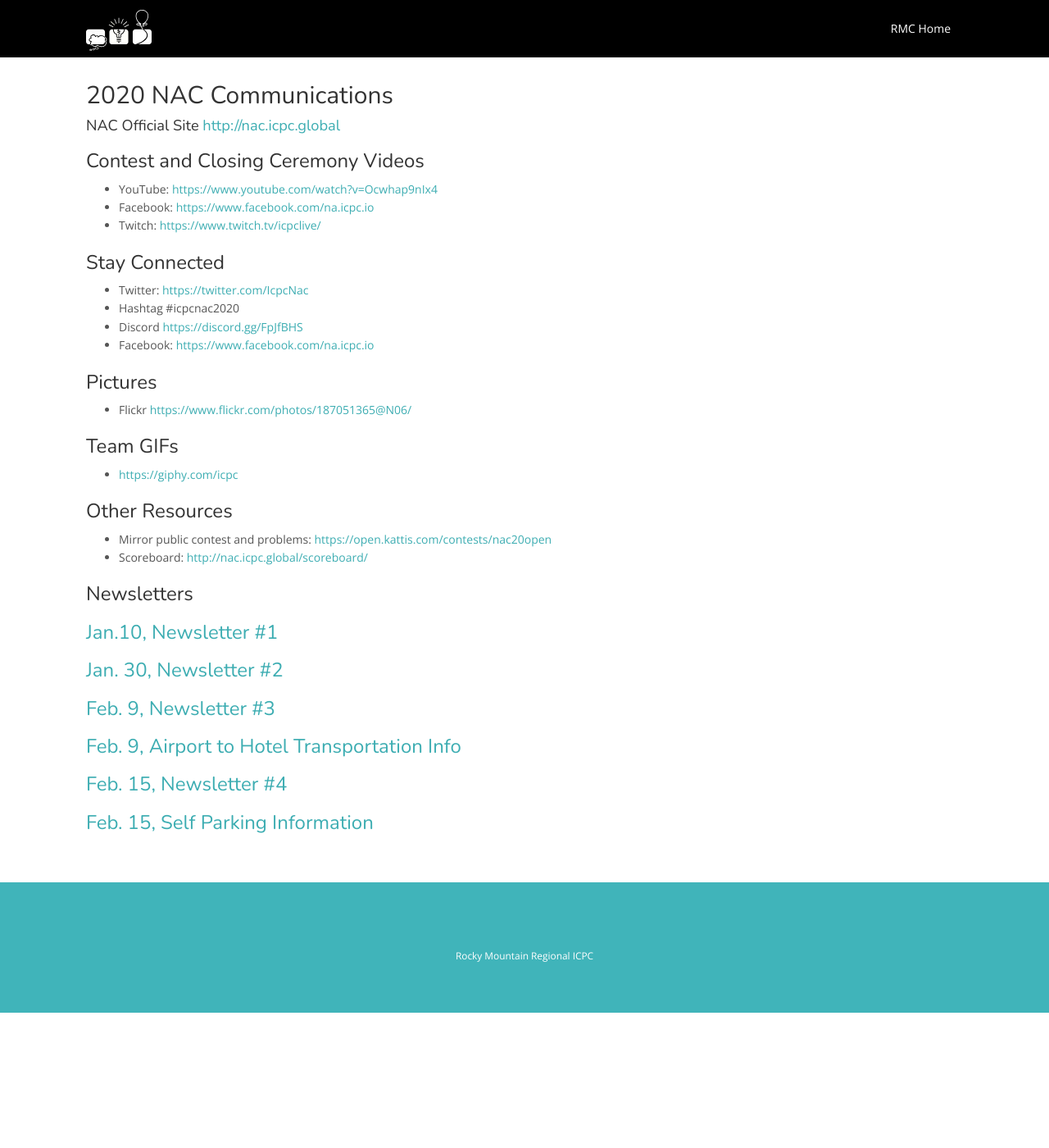
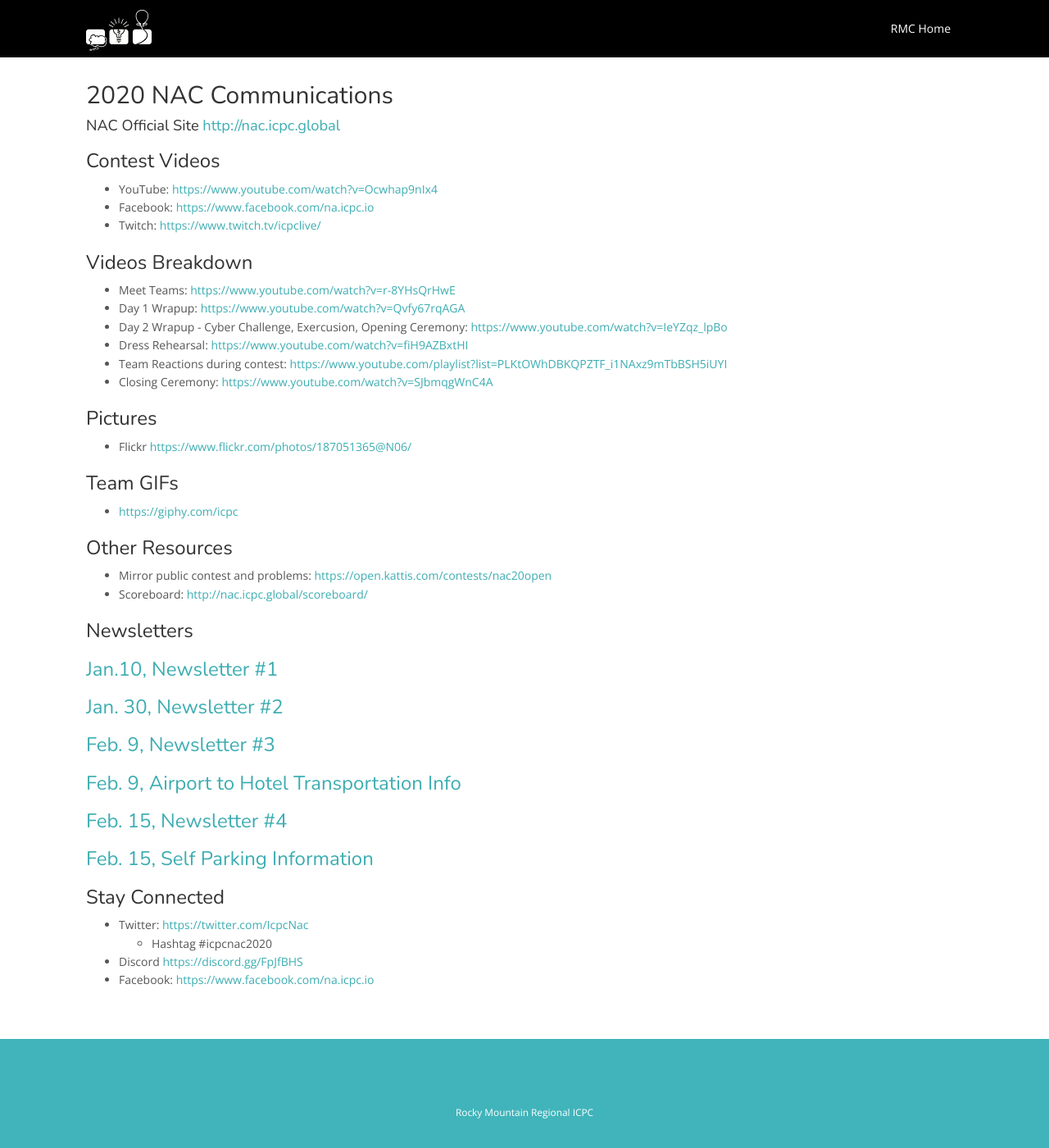
Before and after one commit to icpc/na-rocky-mountain-web, a Jekyll site: the page built from docs/nac_comms.md, in a window 1280 px wide and 1400 px high. Shown: the whole window at 82% size. Built offline with Jekyll 4.4.1, drawn with Linux system fonts in a browser that asks for light colours; nearby versions of some CDN libraries.

Commit message:
updated nac_comms

```diff
--- a/docs/nac_comms.md
+++ b/docs/nac_comms.md
@@ -6,16 +6,18 @@
 ## 2020 NAC Communications
 #### NAC Official Site [http://nac.icpc.global](http://nac.icpc.global)
 
-### Contest and Closing Ceremony Videos
+### Contest Videos
 - YouTube: [https://www.youtube.com/watch?v=Ocwhap9nIx4](https://www.youtube.com/watch?v=Ocwhap9nIx4)
 - Facebook: [https://www.facebook.com/na.icpc.io](https://www.facebook.com/na.icpc.io)
 - Twitch: [https://www.twitch.tv/icpclive/](https://www.twitch.tv/icpclive/)
 
-### Stay Connected
-- Twitter: [https://twitter.com/IcpcNac](https://twitter.com/IcpcNac)
-- Hashtag #icpcnac2020
-- Discord [https://discord.gg/FpJfBHS](https://discord.gg/FpJfBHS)
-- Facebook: [https://www.facebook.com/na.icpc.io](https://www.facebook.com/na.icpc.io)
+### Videos Breakdown
+- Meet Teams: [https://www.youtube.com/watch?v=r-8YHsQrHwE](https://www.youtube.com/watch?v=r-8YHsQrHwE)
+- Day 1 Wrapup: [https://www.youtube.com/watch?v=Qvfy67rqAGA](https://www.youtube.com/watch?v=Qvfy67rqAGA)
+- Day 2 Wrapup - Cyber Challenge, Exercusion, Opening Ceremony: [https://www.youtube.com/watch?v=IeYZqz_lpBo](https://www.youtube.com/watch?v=IeYZqz_lpBo)
+- Dress Rehearsal: [https://www.youtube.com/watch?v=fiH9AZBxtHI](https://www.youtube.com/watch?v=fiH9AZBxtHI)
+- Team Reactions during contest: [https://www.youtube.com/playlist?list=PLKtOWhDBKQPZTF_i1NAxz9mTbBSH5iUYI](https://www.youtube.com/playlist?list=PLKtOWhDBKQPZTF_i1NAxz9mTbBSH5iUYI)
+- Closing Ceremony: [https://www.youtube.com/watch?v=SJbmqgWnC4A](https://www.youtube.com/watch?v=SJbmqgWnC4A)
 
 ### Pictures
 - Flickr [https://www.flickr.com/photos/187051365@N06/](https://www.flickr.com/photos/187051365@N06/)
```
Also changed, not shown: other parts of docs/nac_comms.md (+6 -0 lines).
